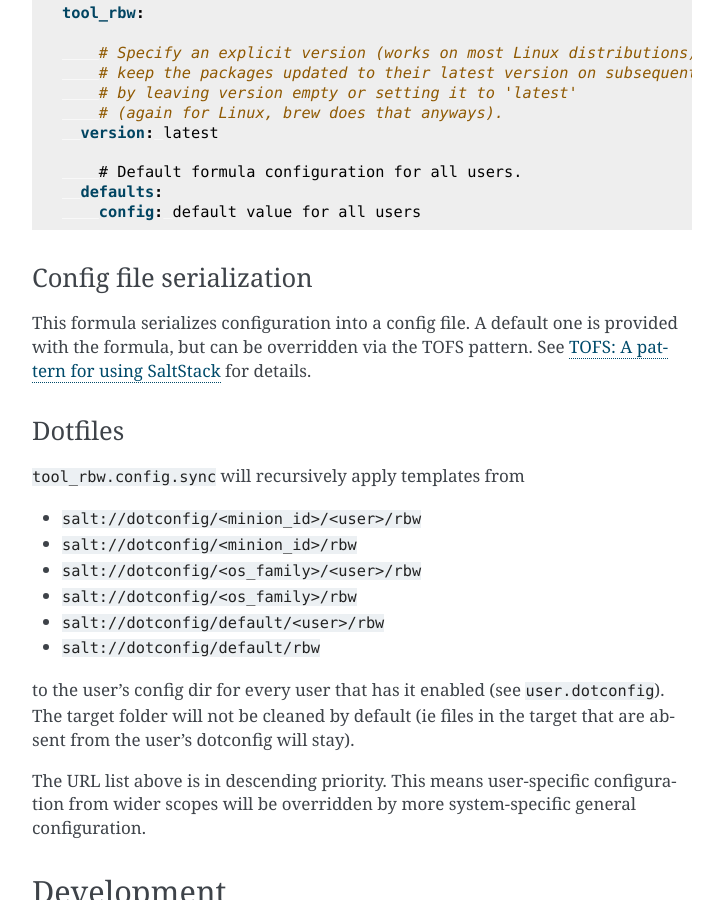
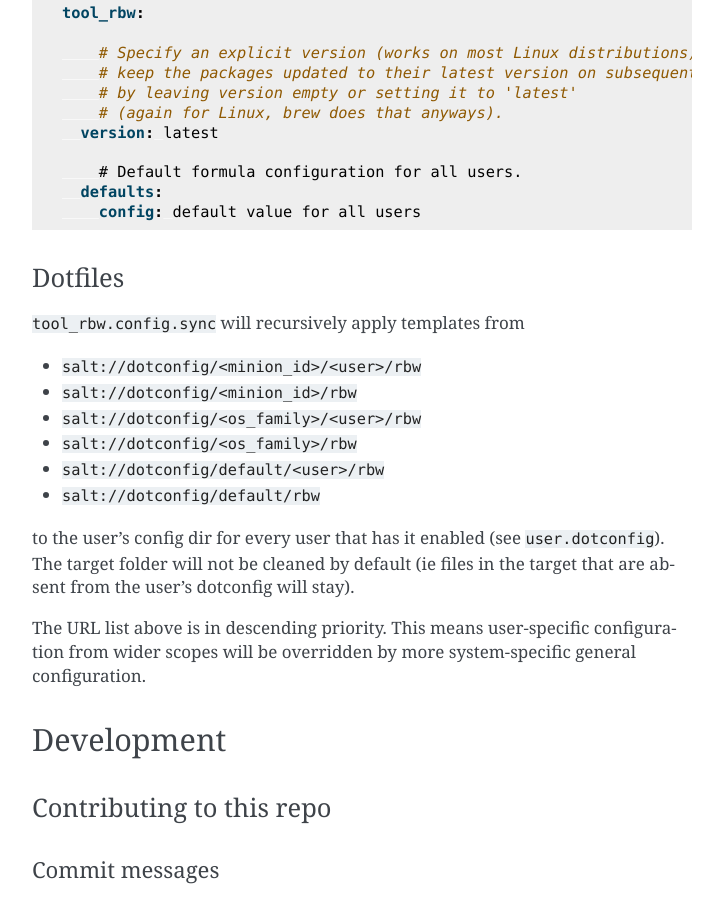
Before and after one commit to lkubb/salt-tool-rbw-formula, a Sphinx documentation site: the page built from docs/README.rst, in a window 1280 px wide and 900 px high, scrolled down 1824 px. Shown: the whole window, without its empty margins (388-1111 px from the left). Built offline with Sphinx 7.4.7, drawn with Linux system fonts in a browser that asks for light colours; some of the changed text lies outside the part shown.

Commit message:
fix(docs): remove TOFS remark for config

```diff
--- a/docs/README.rst
+++ b/docs/README.rst
@@ -86,10 +86,6 @@
       # Default formula configuration for all users.
     defaults:
       config: default value for all users
-
-Config file serialization
-~~~~~~~~~~~~~~~~~~~~~~~~~
-This formula serializes configuration into a config file. A default one is provided with the formula, but can be overridden via the TOFS pattern. See :ref:`tofs_pattern` for details.
 
 Dotfiles
 ~~~~~~~~
```
Also changed, not shown: 1 other file.
